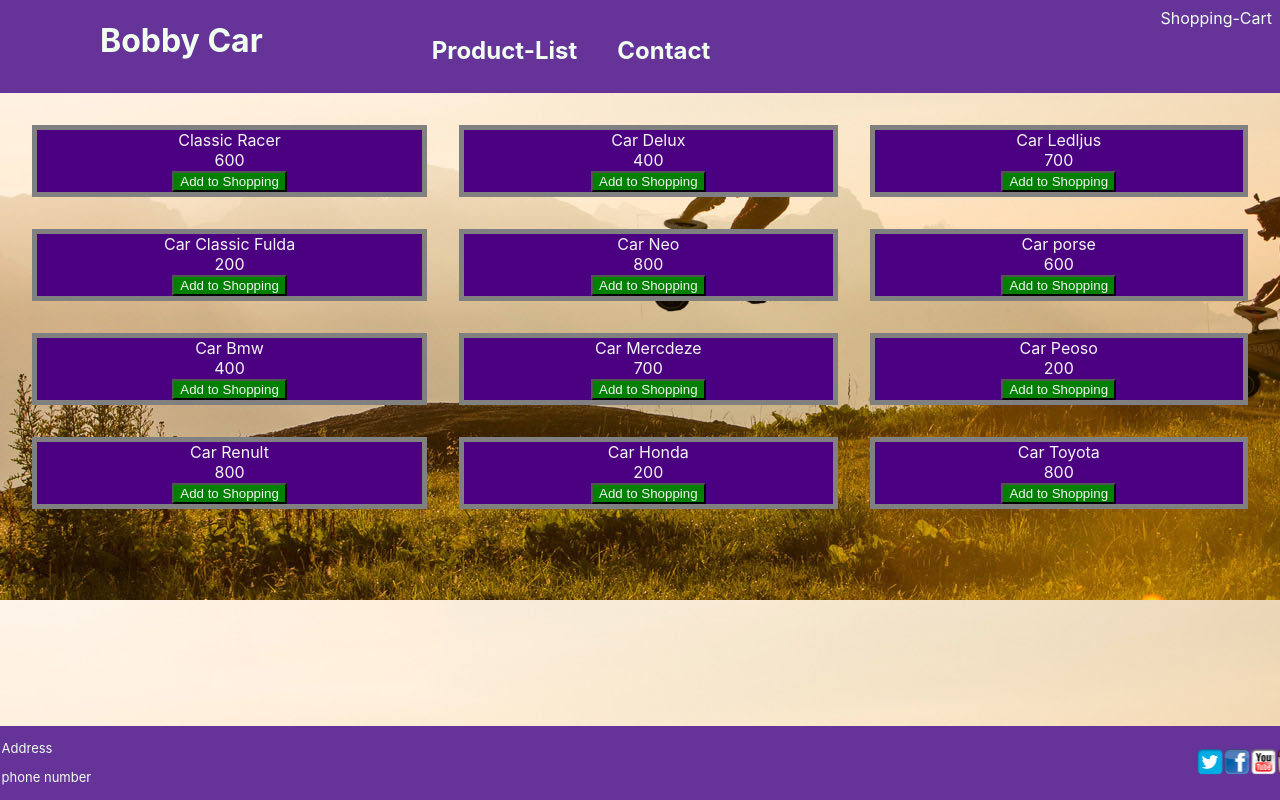
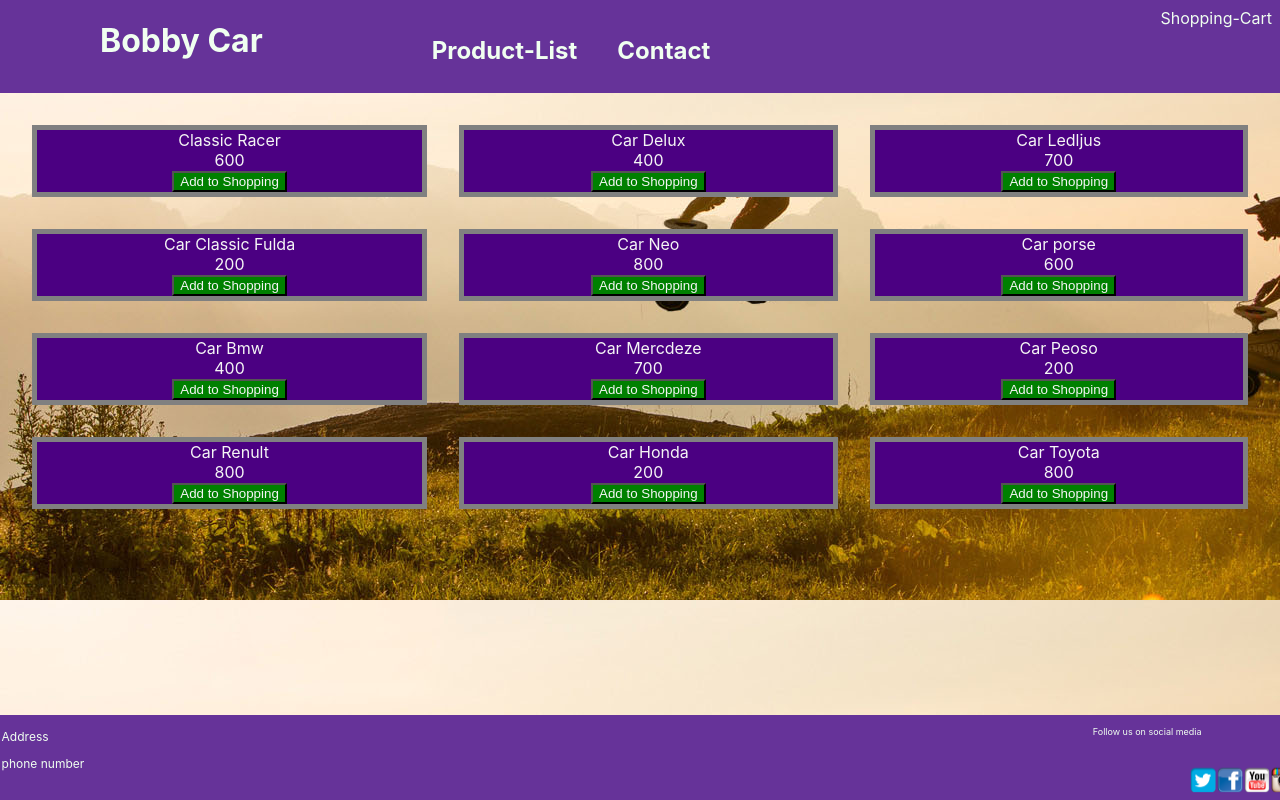
Before and after one commit to sharminmousumi/Bobbycar, a React (Create React App) app: page / in a window 1280 px wide. Built offline with nearby package versions, Linux system fonts and the light colour scheme.

Commit message:
update the footer

```diff
--- a/src/components/Footer.css
+++ b/src/components/Footer.css
@@ -25,5 +25,15 @@
 
 }
 .text > p{
-  font-size: small;
+  font-size: 12px;
 }
+.img > p{
+
+
+  text-align: right;
+  margin-right: 80px;
+  font-size: 9px;
+
+
+
+}
--- a/src/components/Footer.jsx
+++ b/src/components/Footer.jsx
@@ -17,6 +17,7 @@ const Footer=()=>{
             </div>
 
             <div className="img">
+                <p>Follow us on social media</p>
                 <img src={img} alt="uh"/>
             </div>
 
```
